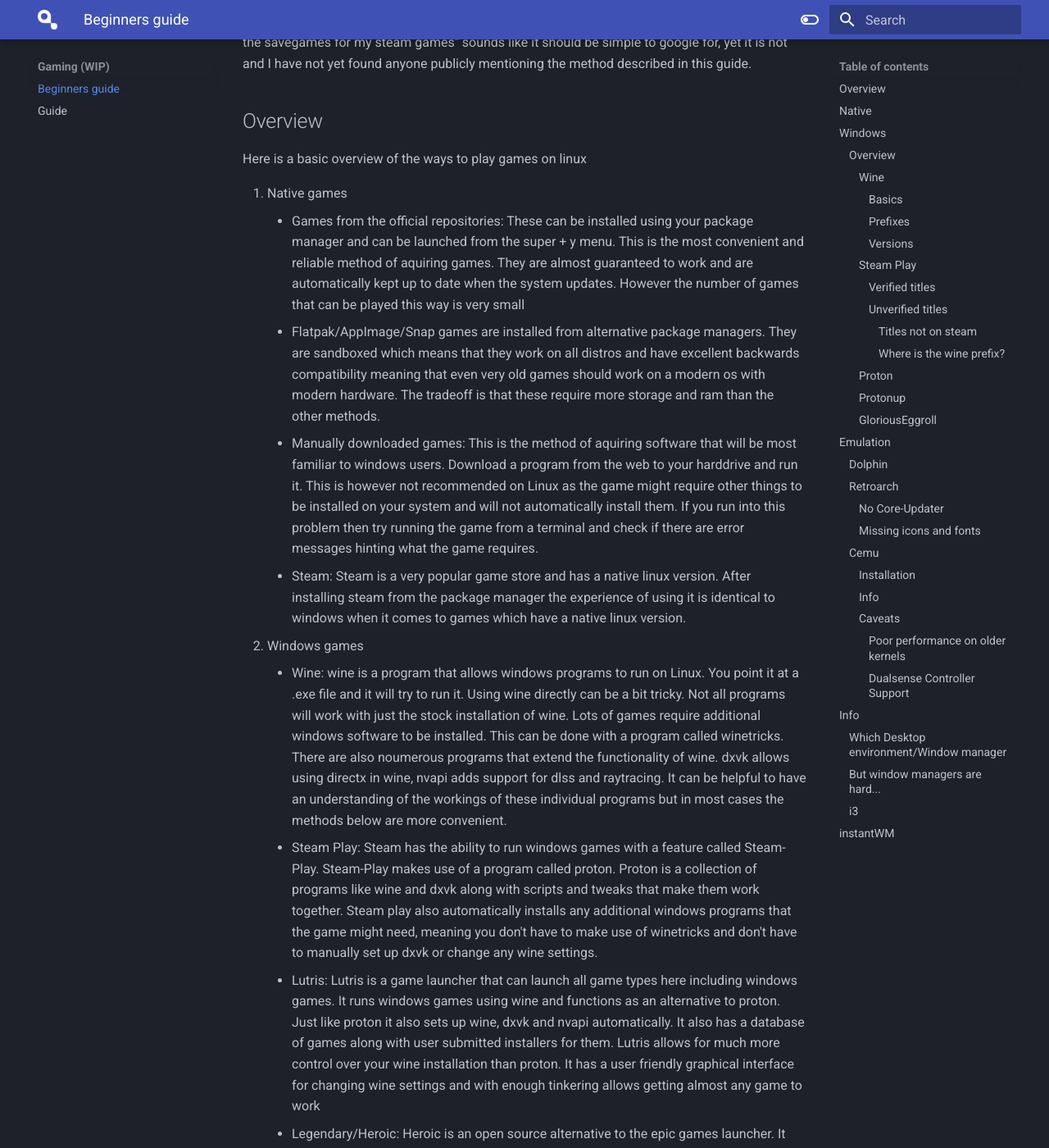
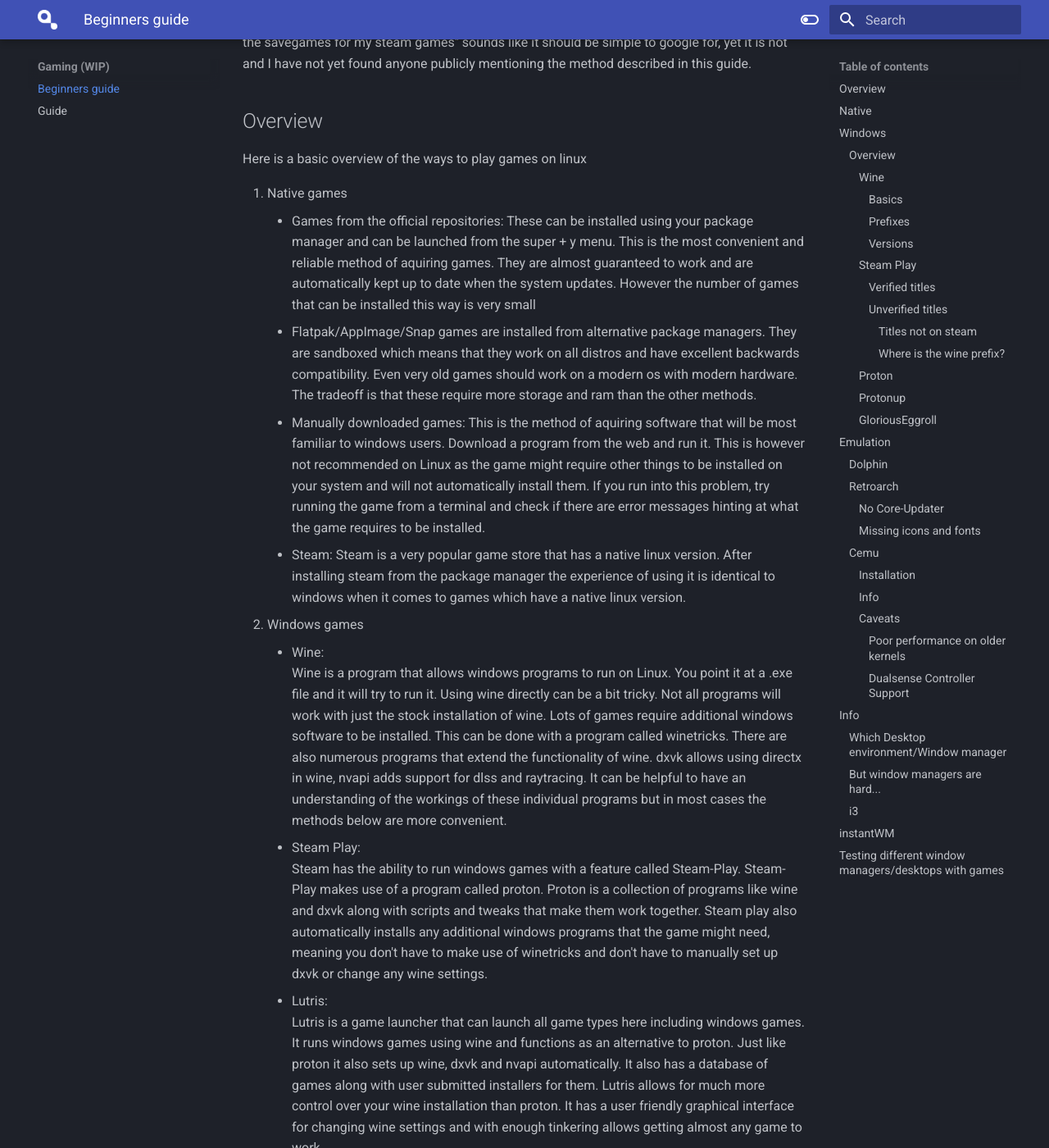
Before and after one commit to instantOS/docs, an MkDocs documentation site: the page built from docs/gaming/gamebegin.md, in a window 1280 px wide and 1400 px high, scrolled down 518 px. Shown: the whole window at 82% size. Built offline with MkDocs 1.6.1 and Material for MkDocs 9.7.7, drawn with Linux system fonts in a browser that asks for light colours; some of the changed lines change nothing that is shown; some of the changed text lies outside the part shown.

Commit message:
init more gaming info

```diff
--- a/docs/gaming/gamebegin.md
+++ b/docs/gaming/gamebegin.md
@@ -26,30 +26,31 @@
       package manager and can be launched from the super + y menu. This is the
       most convenient and reliable method of aquiring games. They are almost
       guaranteed to work and are automatically kept up to date when the system
-      updates. However the number of games that can be played this way is very small
+      updates. However the number of games that can be installed this way is very small
     - Flatpak/AppImage/Snap games are installed from alternative package
       managers. They are sandboxed which means that they work on all distros
-      and have excellent backwards compatibility meaning that even very old
+      and have excellent backwards compatibility. Even very old
       games should work on a modern os with modern hardware. The tradeoff is
       that these require more storage and ram than the other methods.
     - Manually downloaded games: This is the method of aquiring software that
       will be most familiar to windows users. Download a program from the web
-      to your harddrive and run it. This is however not recommended on Linux as
+      and run it. This is however not recommended on Linux as
       the game might require other things to be installed on your system and
-      will not automatically install them. If you run into this problem then
+      will not automatically install them. If you run into this problem,
       try running the game from a terminal and check if there are error
-      messages hinting what the game requires.
-    - Steam: Steam is a very popular game store and has a native linux version.
+      messages hinting at what the game requires to be installed.
+    - Steam: Steam is a very popular game store that has a native linux version.
       After installing steam from the package manager the experience of using
       it is identical to windows when it comes to games which have a native
       linux version.
 2. Windows games
-    - Wine: wine is a program that allows windows programs to run on Linux. You
+    - Wine:
+      Wine is a program that allows windows programs to run on Linux. You
       point it at a .exe file and it will try to run it. Using wine directly
       can be a bit tricky. Not all programs will work with just the stock
       installation of wine. Lots of games require additional windows software
       to be installed. This can be done with a program called winetricks. There
-      are also noumerous programs that extend the functionality of wine. dxvk
+      are also numerous programs that extend the functionality of wine. dxvk
       allows using directx in wine, nvapi adds support for dlss and raytracing.
       It can be helpful to have an understanding of the workings of these
       individual programs but in most cases the methods below are more
@@ -62,7 +63,8 @@
       additional windows programs that the game might need, meaning you don't
       have to make use of winetricks and don't have to manually set up dxvk or
       change any wine settings.
-    - Lutris: Lutris is a game launcher that can launch all game types here
+    - Lutris:
+      Lutris is a game launcher that can launch all game types here
       including windows games. It runs windows games using wine and functions
       as an alternative to proton. Just like proton it also sets up wine, dxvk
       and nvapi automatically. It also has a database of games along with user
@@ -70,13 +72,15 @@
       your wine installation than proton. It has a user friendly graphical
       interface for changing wine settings and with enough tinkering allows
       getting almost any game to work
-    - Legendary/Heroic: Heroic is an open source alternative to the epic games
+    - Legendary/Heroic:
+      Heroic is an open source alternative to the epic games
       launcher. It can download and play games from the epic game store. It
       makes use of the command line tool legendary to communicate with the epic
       games servers. Similarly to lutris it allows configuring wine for
       specific games. It also has support for running games with proton which
       in most cases yields better results.
-    - Bottles/PlayOnLinux
+    - Bottles/PlayOnLinux:
+      PlayOnLinux is a program very similar to lutris, but contrary to what the name may suggest is focussed on running non-gaming software. It probably has its uses but from my testing you have to invest a lot more time into it to get a result that is compa
       PlayOnLinux almost never works
       Better for non-gaming software
 
@@ -412,3 +416,49 @@
 many windows games.
 
 //TODO fakefullscreen
+
+
+
+// In progress
+
+## Testing different window managers/desktops with games
+
+- awesome
+Prey
+
+Fullscreen problems
+- Not in fullscreen, immovable window
+- Squished aspect ratio
+- Offset mouse input
+- FSR not working
+
+i3wm
+- Pros
+    - No black screen when switching away from fullscreen games
+    - Mouse input always works
+- Problems
+    - Moving fullscreen games between monitors breaks FSR and mouse input
+
+- Mate
+    - Fullscreen doesn't fill whole screen
+    - Game freezes when switching to borderless windowed
+    - Cursor gets stuck on frozen game
+- Cinnamon
+    - Fullscreen doesnt fill entire window
+    - Black screen after alttab, no way of restoring with minimizing through taskbar
+
+- Gnome
+    - Fullscreen doesnt fill screen
+    - Black screen after switching away more than 3 times
+    - Possible to get mouse stuck
+        - Get out by alttabbing, quitting using keyboard
+
+- LXQT
+    - Minimizing works
+    - FSR doesnt cover full screen
+    - Switching to windowed works
+    - Mouse input works
+    - Switching to tty and back freezes entire desktop
+Problem of fullscreen not covering entire screen now everywhere, I broke something...
+
+Fix for fullscreen: start game on desired monitor with borderless windowed, switch to fullscreen
```
